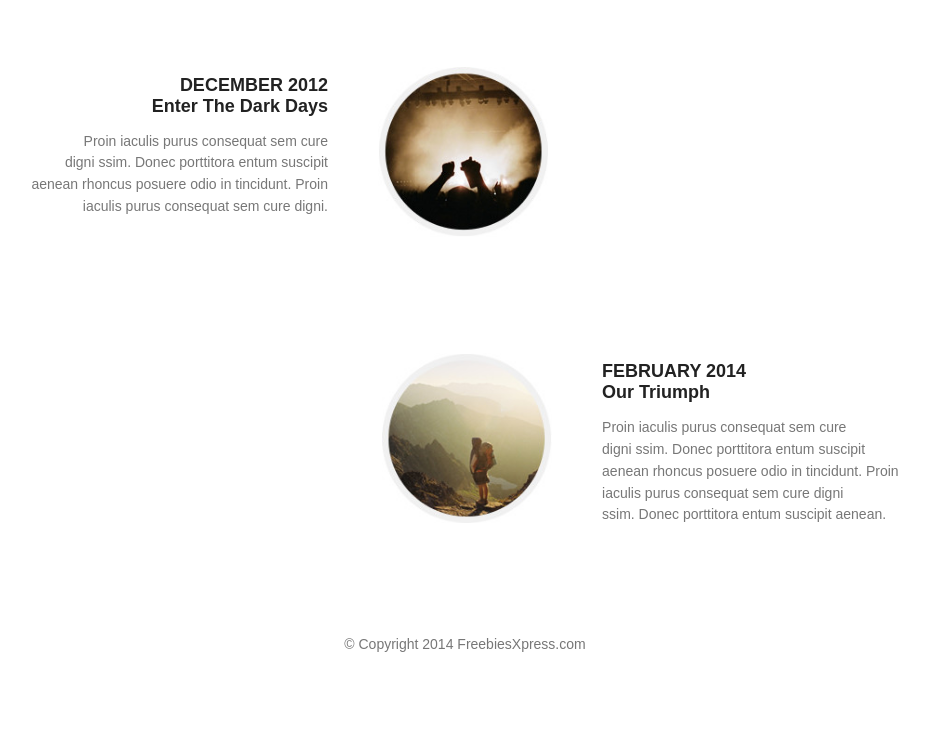
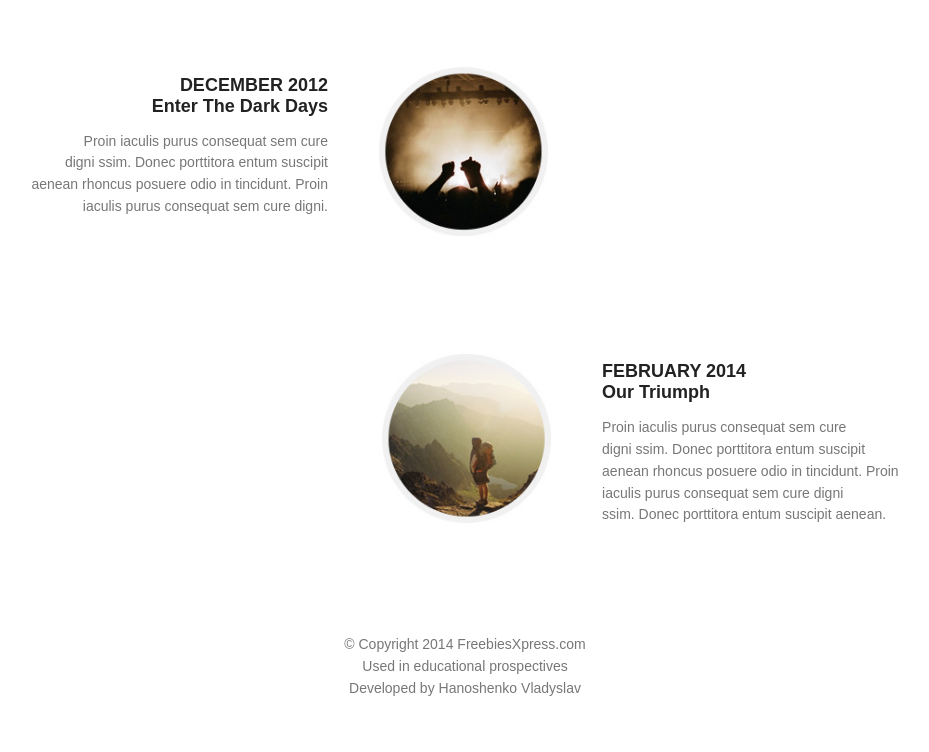
Before and after one commit to vladyslavhanoshenko/Internet-technologies, a plain HTML site: page p10/template/Верстка/index.html in a window 1280 px wide. Shown: the part 2842-3594 px from the top of the page, without its empty margins (175-1104 px from the left). Before the commit the page ends 3562 px from the top, so only its background shows below. Drawn offline with Linux system fonts and the light colour scheme.

Commit message:
added personal label

```diff
--- a/p10/template/Верстка/index.html
+++ b/p10/template/Верстка/index.html
@@ -187,7 +187,11 @@
 
     <footer>
       <div class="container">
-        <p>© Copyright 2014 FreebiesXpress.com</p>
+        <p>
+          © Copyright 2014 FreebiesXpress.com <br />
+          Used in educational prospectives <br />
+          Developed by Hanoshenko Vladyslav
+        </p>
       </div>
     </footer>
   </body>
```
